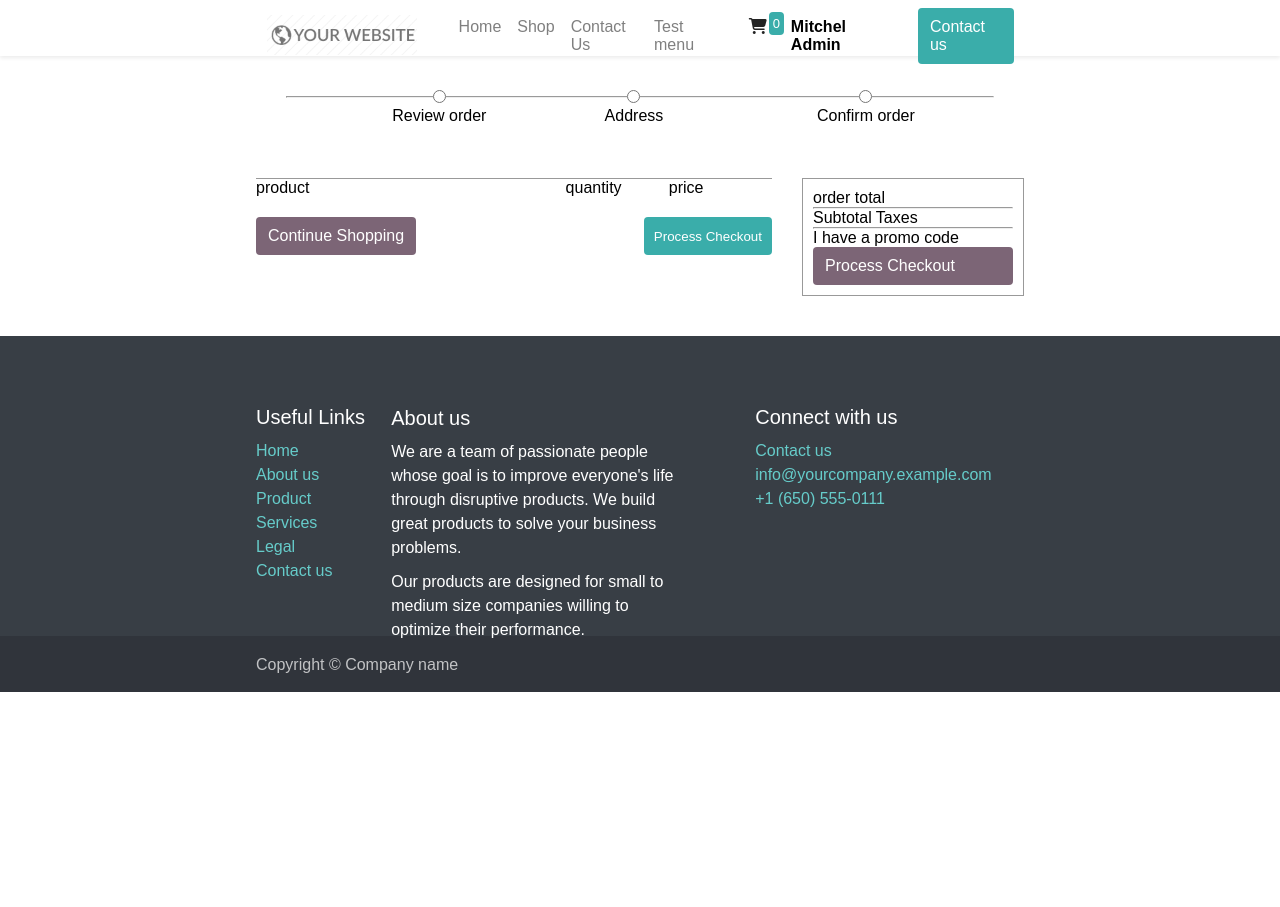
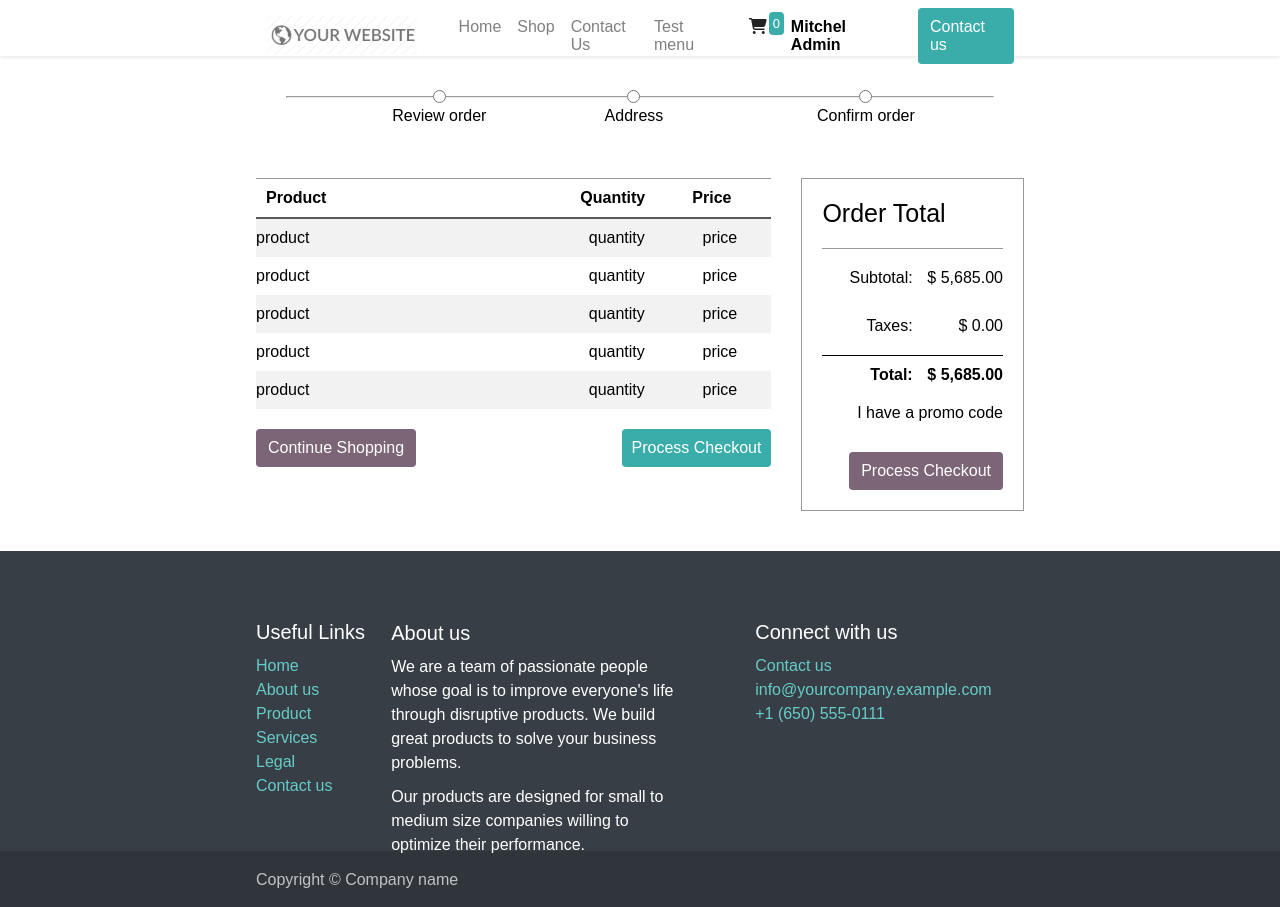
Before and after one commit to ntdat19122002/Bundle-Vue, a Vue app: page /cart in a window 1280 px wide. Before the commit the page ends 800 px from the top, so only its background shows below. Built offline with nearby package versions, Linux system fonts and the light colour scheme.

Commit message:
[15/3] cart

```diff
--- /dev/null
+++ b/src/components/MultipleBundle.vue
@@ -0,0 +1,91 @@
+<template>
+    <div class="multiple-bundle" v-for="multiple_bundle in 1" :key="multiple_bundle">
+        <div class="title">
+            Best seller
+        </div>
+        <div class="multiple-bundle-item" v-for="multiple_bundle_item in 2" :key="multiple_bundle_item">
+            <div>
+            <img src="" alt="Product">
+            <div class="item-title">
+                Clay plant pot
+            </div>
+            </div>
+            <div>
+            <div class="original-price">$9.99</div>
+            <div class="price-after">$8.49</div>
+            </div>
+        </div>
+        <div class="add-bundle">
+            <div class="bundle-price">
+                Total <span class="price-after">$25.48</span> <span class="original-price">29.98</span>
+            </div>
+            <button class="add-bundle-button">
+                ADD BUNDLE
+            </button>
+        </div>
+    </div>
+</template>
+
+<script>
+export default {
+
+}
+</script>
+
+<style scoped>
+    .multiple-bundle{
+        border-top: 1px solid rgb(177, 177, 177);
+        padding: 10px;
+    }
+    .multiple-bundle .title{
+        font-size: 24px;
+        font-weight: 600;
+        color: #494848;
+        margin-bottom: 20px;
+    }
+    .multiple-bundle-item{
+        padding: 10px 0;
+        display: flex;
+        justify-content: space-between;
+        border-bottom: 1px solid #d6d6d6;
+    }
+    .multiple-bundle-item div:nth-child(1){
+        display: flex;
+    }
+    .multiple-bundle-item img{
+        margin: 10px;
+        width: 50px;
+        height: 40px;
+    }
+
+    .multiple-bundle-item .item-title{
+        color: #df000f;
+        font-weight: 600;
+    }
+
+    .original-price{
+        color: #d00000;
+        text-decoration: line-through;
+        font-weight: 500;
+    }
+
+    .price-after{
+        color:#38cd6c;
+        font-size: 18px;
+        font-weight: 500;
+    }
+
+    .add-bundle{
+        margin: 20px 0;
+        display: flex;
+        justify-content: space-between;
+    }
+    .add-bundle-button{
+        padding: 15px 60px;
+        background: #00dd4d;
+        border-radius: 6px;
+        font-weight: 700;
+        color: white;
+        border: none;
+    }
+</style>
--- a/src/components/ProductsList.vue
+++ b/src/components/ProductsList.vue
@@ -40,7 +40,7 @@ export default {
     const products = ref([])
     const load = async ()=>{
       try{
-        let data = await fetch('http://localhost:8069/bundle/api/page/'+route.params.page)
+        let data = await fetch('https://odoo.website/bundle/api/page/'+route.params.page)
                           .then(res => res.json())
         products.value = data.products
       }
--- /dev/null
+++ b/src/components/TierBundle.vue
@@ -0,0 +1,79 @@
+<template>
+    <div class="tier-bundle" v-for="tier_bundle in 1" :key="tier_bundle">
+        <div class="title">
+            Buy more get more
+        </div>
+        <div class="tier-bundle-item">
+            <div class="tier-img">
+                <img src="" alt="asd">
+            </div>
+            <div>
+                <div class="title">Brown Throw Pillows</div>
+                <div class="range-list">
+                    <div class="range-list-item" v-for="range in 5" :key="range">
+                        <div class="title-range">Add 3-5 items</div>
+                        <div class="value-discount">Get 5% off</div>
+                    </div>
+                </div>
+            </div>
+        </div>
+    </div>
+</template>
+
+<script>
+export default {
+
+}
+</script>
+
+<style>
+.tier-bundle{
+    border-top: 1px solid rgb(177, 177, 177);
+    padding: 10px;
+}
+.tier-bundle>.title{
+    font-size: 24px;
+    font-weight: 600;
+    color: #494848;
+    margin-bottom: 20px;
+}
+.tier-bundle-item{
+    display: flex;
+}
+.tier-bundle-item img{
+    width: 50px;
+    height: 40px;
+    margin: 10px 30px 0 10px;
+}
+.tier-bundle-item .title{
+    color: rgb(198, 76, 32);
+    font-size: 16px;
+    font-weight: 600;
+    margin-bottom: 20px;
+}
+.range-list{
+    display: flex;
+    text-align: center;
+    flex-wrap: wrap;
+}
+.range-list-item{
+    border: 1px solid #b6b6b6;
+    border-radius: 6px;
+    margin-right: 30px;
+    margin-bottom: 10px;
+}
+
+.range-list-item .title-range{
+    background: #4a393a;
+    border-top-left-radius: 6px;
+    border-top-right-radius: 6px;
+    color: white;
+    padding: 10px;
+    font-weight: 600;
+}
+.range-list-item .value-discount{
+    padding: 15px 0;
+    font-weight: 550;
+    color: #494848;
+}
+</style>
--- a/src/views/CartView.vue
+++ b/src/views/CartView.vue
@@ -19,6 +19,17 @@
       <div class="cart-list">
         <div class="cart-list-header">
           <div class="product">
+            Product
+          </div>
+          <div class="quantity">
+            Quantity
+          </div>
+          <div class="price">
+            Price
+          </div>
+        </div>
+        <div class="cart-list-item" v-for="product in 5" :key="product">
+          <div class="product">
             product
           </div>
           <div class="quantity">
@@ -30,19 +41,44 @@
         </div>
         <div class="cart-list-btn">
           <div class="pp-button"><router-link :to="{name:'shopPage',params:{page:1}}">Continue Shopping</router-link></div>
-          <button class="mini-button">Process Checkout</button>
+          <div class="mini-button"><router-link :to="{name:'shopPage',params:{page:1}}">Process Checkout</router-link></div>
         </div>
       </div>
 
+      <!-- Cart Total -->
       <div class="cart-order">
-        order total
-        <hr>
-        Subtotal
-        Taxes
-        <hr>
-        I have a promo code
-        <div class="pp-button">
-          Process Checkout
+        <div class="title">
+          Order Total
+        </div>
+        <div class="subtotal row-order">
+          <div>
+            Subtotal:
+          </div>
+          <div>
+            $ 5,685.00
+          </div>
+        </div>
+        <div class="taxes row-order">
+          <div>
+            Taxes:
+          </div>
+          <div>
+            $ 0.00
+          </div>
+        </div>
+        <div class="total row-order">
+          <div>
+            Total:
+          </div>
+          <div>
+            $ 5,685.00
+          </div>
+        </div>
+        <div class="promotion-code">
+          I have a promo code
+        </div>
+        <div class="checkout-btn">
+          <span class="pp-button">Process Checkout</span>
         </div>
       </div>
     </div>
@@ -89,7 +125,31 @@ export default {
   }
   .cart-list-header{
     display: flex;
+    font-weight: bold;
+    padding: 10px;
+    border-bottom: 2px solid #585858;
   }
+  .cart-list-item{
+    padding: 10px 0;
+    display: flex;
+  }
+  .row-order{
+    display: flex;
+    margin: 10px 0;
+    padding: 10px 0;
+  }
+  .row-order>div{
+    width: 50%;
+    text-align: end;
+  }
+  .cart-list .cart-list-item:nth-of-type(even){
+    background: rgba(0, 0, 0, 0.05);
+  }
+  .total{
+    border-top: 1px solid #000;
+    font-weight: bold;
+  }
+
   .cart-list-btn{
     margin-top: 20px;
     display: flex;
@@ -98,10 +158,16 @@ export default {
   .cart-order{
     width: 30%;
     border: 1px solid #999;
-    padding: 10px;
+    padding: 20px;
   }
 
-  .pp-button a{
+  .cart-order .title{
+    font-size: 25px;
+    padding-bottom: 20px;
+    border-bottom: 1px solid #999;
+  }
+
+   a{
     color: white;
   }
 
@@ -110,8 +176,21 @@ export default {
   }
   .quantity{
     width: 20%;
+    text-align: center;
   }
   .price{
     width: 20%;
+    text-align: center;
   }
+
+  .promotion-code{
+    text-align: end;
+  }
+
+  .checkout-btn{
+    margin-top: 30px;
+    display: flex;
+    justify-content: flex-end;
+  }
+
 </style>
--- a/src/views/DetailView.vue
+++ b/src/views/DetailView.vue
@@ -46,37 +46,8 @@
 
         <!-- Bundle -->
         <div class="bundle">
-          <div class="multiple-bundle" v-for="multiple_bundle in 1" :key="multiple_bundle">
-            <div class="title">
-              Best seller
-            </div>
-            <div class="multiple-bundle-item" v-for="multiple_bundle_item in 2" :key="multiple_bundle_item">
-              <div>
-                <img src="" alt="Product">
-                <div class="item-title">
-                  Clay plant pot
-                </div>
-              </div>
-              <div>
-                <div class="original-price">$9.99</div>
-                <div class="price-after">$8.49</div>
-              </div>
-            </div>
-            <div class="add-bundle">
-              <div class="bundle-price">
-                Total <span>$25.48</span> <span>29.98</span>
-              </div>
-              <div class="add-bundle-button">
-                ADD BUNDLE
-              </div>
-            </div>
-          </div>
-
-          <div class="tier-bundle" v-for="tier_bundle in 1" :key="tier_bundle">
-            <div class="title">
-              Buy more get more
-            </div>
-          </div>
+          <MultipleBundle/>
+          <TierBundle/>
         </div>
 
         <!-- term -->
@@ -96,8 +67,10 @@
 import {useRouter} from 'vue-router'
 import { ref } from 'vue';
 import Spinner from '../components/Spinner.vue';
+import MultipleBundle from '../components/MultipleBundle.vue';
+import TierBundle from '../components/TierBundle.vue';
 export default {
-  components: { Spinner },
+  components: { Spinner, MultipleBundle, TierBundle },
   props:['id'],
   setup(props){
     const router = useRouter()
@@ -105,7 +78,7 @@ export default {
     const product = ref(null)
     const load = async ()=>{
       try{
-        let data = await fetch('http://localhost:8069/bundle/api/'+props.id)
+        let data = await fetch('https://odoo.website/bundle/api/'+props.id)
                           .then(res => res.json())
         product.value = data
       }
@@ -151,13 +124,13 @@ export default {
     padding: 30px 0;
   }
   .cart-item-img{
-    width: 70%;
+    width: 60%;
     padding: 20px 50px;
     text-align: center;
   }
 
   .add-cart-process{
-    width: 30%;
+    width: 40%;
   }
 
   .add-cart .product-title{
@@ -210,35 +183,6 @@ export default {
   }
 
   /* Bundle */
-  .multiple-bundle{
-    border-top: 1px solid rgb(177, 177, 177);
-    padding: 10px;
-  }
-  .multiple-bundle .title{
-    font-size: 24px;
-    font-weight: 600;
-    color: #494848;
-    margin-bottom: 20px;
-  }
-  .multiple-bundle-item{
-    padding: 10px 0;
-    display: flex;
-    justify-content: space-between;
-    border-bottom: 1px solid #d6d6d6;
-  }
-  .multiple-bundle-item div:nth-child(1){
-    display: flex;
-  }
-  .multiple-bundle-item img{
-    margin: 10px;
-    width: 50px;
-    height: 40px;
-  }
-
-  .multiple-bundle-item .item-title{
-    color: #9c2d2d;
-    font-weight: 600;
-  }
 
   /* Term */
   .description,.term{
```
